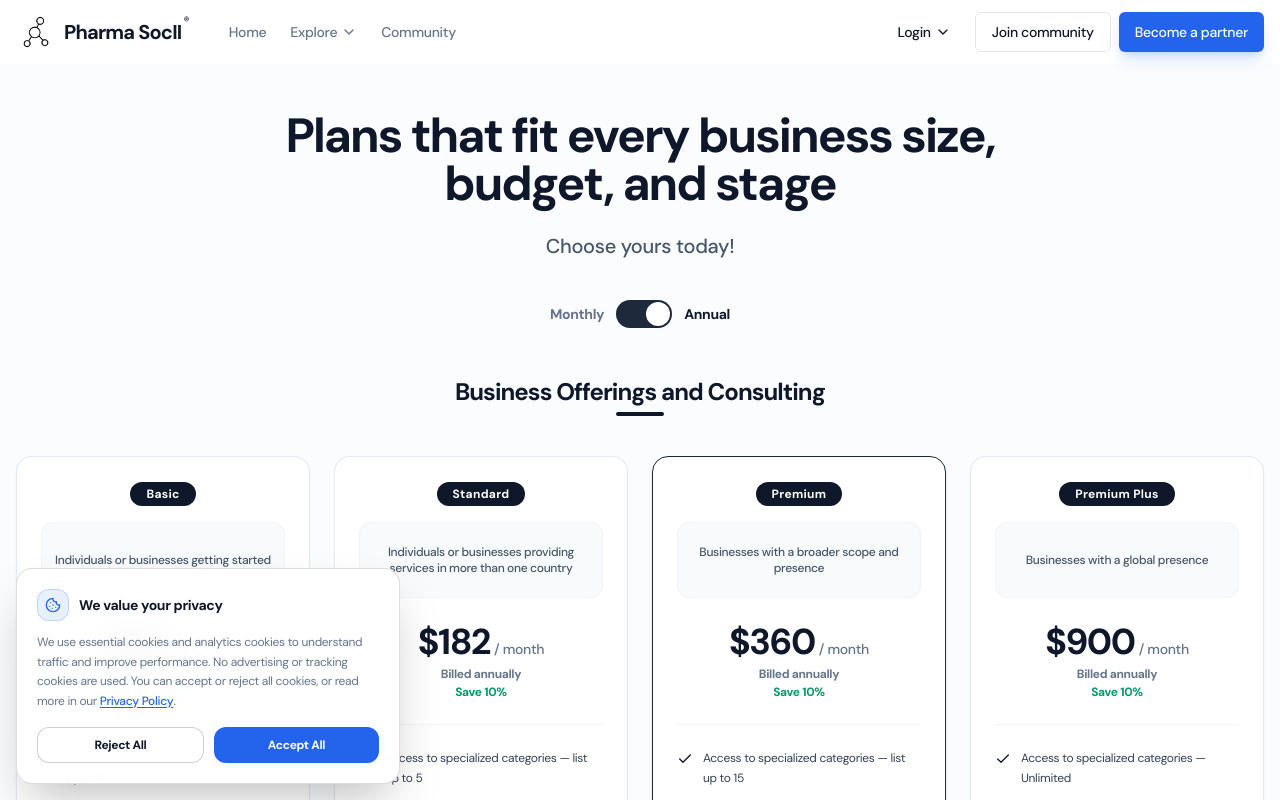
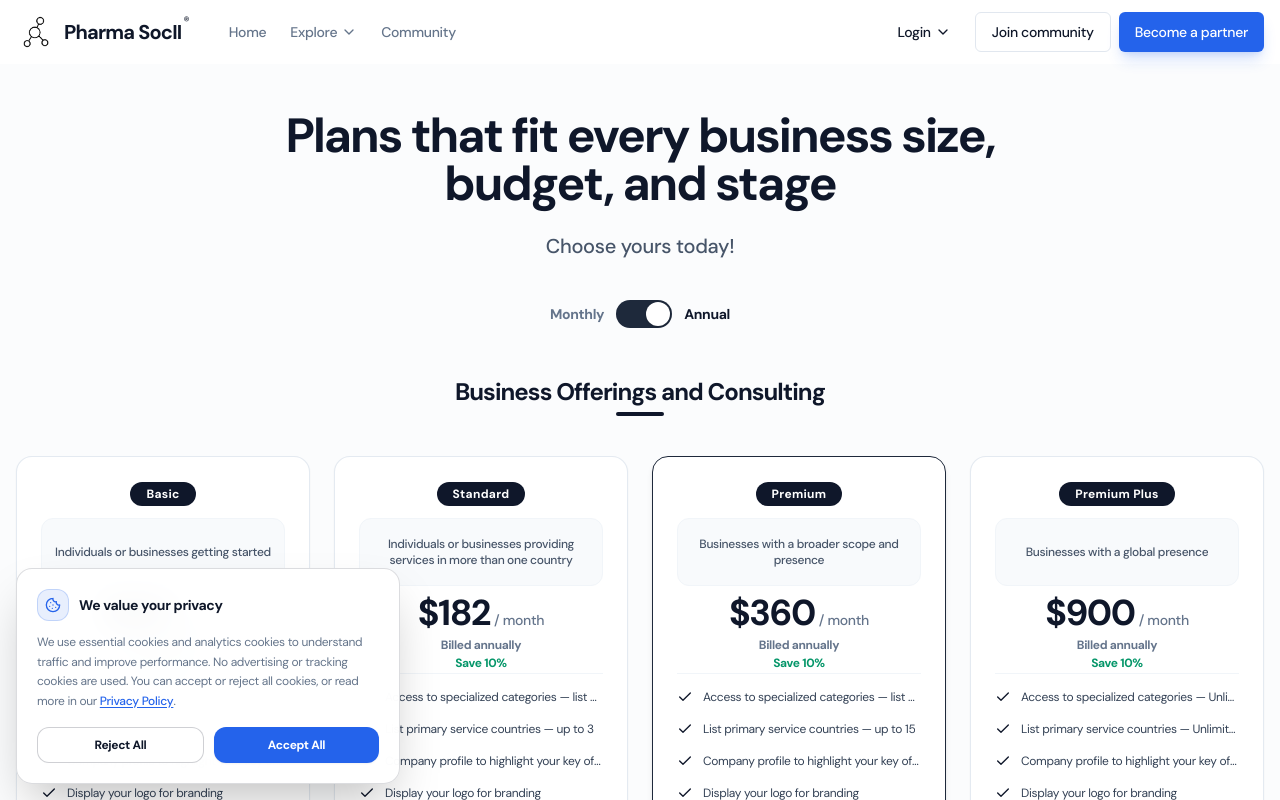
Before and after one commit to simran-kanda1/pharmasocii, a React (Vite) app: page /plans in a window 1280 px wide. Shown: the top 800 px of the page. Built offline with nearby package versions, Linux system fonts and the light colour scheme; no server answers; the database is empty.

Commit message:
fix(plans): align checkmarks and move extra feature boxes up across all four plan columns

```diff
--- a/src/pages/Plans.tsx
+++ b/src/pages/Plans.tsx
@@ -4,6 +4,15 @@ import { Check, ArrowRight } from "lucide-react";
 import { Button } from "@/components/ui/button";
 import { usePlansConfig, type PlanItem } from "@/hooks/usePlansConfig";
 import { HIDE_DIRECTORY_DATA_PREVIEW } from "@/lib/partnerListingPublic";
+
+const isExtraFeatureText = (f: string) => {
+    const lower = f.toLowerCase();
+    return lower.includes("extra feature") ||
+           lower.includes("landing page feature") ||
+           lower.includes("home page feature") ||
+           lower.includes("feature for increased visibility") ||
+           lower.includes("feature for maximum visibility");
+};
 
 export default function Plans() {
     const navigate = useNavigate();
@@ -99,7 +108,7 @@ export default function Plans() {
                                     isYearly={isYearly && group.hasAnnualToggle}
                                     showDiscountTag={group.hasAnnualToggle}
                                     hasGroupExtraFeatures={group.plans.some((p) =>
-                                        p.features.some((f) => f.toLowerCase().includes("extra feature"))
+                                        p.features.some((f) => isExtraFeatureText(f))
                                     )}
                                 />
                             ))}
@@ -144,31 +153,27 @@ function PlanCard({
 }) {
     const displayPrice = isYearly ? plan.yearlyMonthlyPrice : plan.monthlyPrice;
 
-    const extraFeatures = plan.features.filter((f) =>
-        f.toLowerCase().includes("extra feature")
-    );
-    const standardFeatures = plan.features.filter(
-        (f) => !f.toLowerCase().includes("extra feature")
-    );
+    const extraFeatures = plan.features.filter((f) => isExtraFeatureText(f));
+    const standardFeatures = plan.features.filter((f) => !isExtraFeatureText(f));
 
     return (
         <div className={`relative flex flex-col justify-between rounded-2xl bg-white border ${plan.isFeatured ? "border-slate-800 shadow-md" : "border-slate-200/90 shadow-sm"} p-6 transition-all hover:shadow-md`}>
             {/* Top Badge */}
-            <div className="text-center mb-4 shrink-0">
+            <div className="text-center mb-3 shrink-0">
                 <span className="inline-block bg-slate-900 text-white font-bold text-xs px-4 py-1 rounded-full tracking-wider">
                     {plan.badge}
                 </span>
             </div>
 
             {/* Subtitle Box - fixed height and centered so prices always align across all cards */}
-            <div className="bg-slate-50 border border-slate-100 rounded-xl px-3 py-2 text-center mb-6 h-[76px] flex items-center justify-center shrink-0">
+            <div className="bg-slate-50 border border-slate-100 rounded-xl px-3 py-2 text-center mb-4 h-[68px] flex items-center justify-center shrink-0">
                 <p className="text-xs font-medium text-slate-600 leading-snug line-clamp-3">
                     {plan.subtitle}
                 </p>
             </div>
 
-            {/* Price Header - consistent min-height so extra feature slots / features align */}
-            <div className="text-center mb-6 pb-6 border-b border-slate-100 min-h-[84px] flex flex-col justify-center shrink-0">
+            {/* Price Header - consistent fixed height so extra feature slots align precisely */}
+            <div className="text-center mb-3 pb-3 border-b border-slate-100 h-[72px] flex flex-col justify-center shrink-0">
                 <div className="flex items-baseline justify-center gap-1">
                     <span className="text-3xl lg:text-4xl font-extrabold text-slate-900 tracking-tight">
                         ${displayPrice.toLocaleString('en-US', { minimumFractionDigits: 0, maximumFractionDigits: 0 })}
@@ -188,11 +193,11 @@ function PlanCard({
 
             {/* Features List */}
             <div className="flex-1 flex flex-col">
-                {/* Extra Feature Top Slot - strictly fixed height so standard features align 100% across all cards */}
+                {/* Extra Feature Top Slot - moved up closer to price, strictly fixed height and invisible spacer in non-extra columns */}
                 {hasGroupExtraFeatures && (
-                    <div className="h-[64px] mb-5 flex items-center shrink-0">
+                    <div className="h-[52px] mb-3 flex items-center shrink-0">
                         {extraFeatures.length > 0 ? (
-                            <div className="w-full h-full bg-blue-50/90 border border-blue-200/90 rounded-xl px-3 py-2 flex items-center gap-2.5 shadow-sm">
+                            <div className="w-full h-full bg-blue-50/90 border border-blue-200/90 rounded-xl px-3 py-1.5 flex items-center gap-2.5 shadow-sm">
                                 <Check className="w-4 h-4 text-blue-600 shrink-0" />
                                 <div className="text-[11px] leading-tight flex-1">
                                     <span className="font-bold text-blue-700 block uppercase tracking-wider text-[9px]">
@@ -204,17 +209,17 @@ function PlanCard({
                                 </div>
                             </div>
                         ) : (
-                            <div className="w-full h-full" />
+                            <div className="w-full h-full invisible" aria-hidden="true" />
                         )}
                     </div>
                 )}
 
-                {/* Standard Features */}
-                <div className="space-y-3 flex-1">
+                {/* Standard Features - identical row height and alignment across all 4 columns */}
+                <div className="space-y-2.5 flex-1">
                     {standardFeatures.map((feat, idx) => (
-                        <div key={idx} className="flex items-start gap-2.5 text-xs text-slate-700 leading-relaxed min-h-[20px]">
-                            <Check className="w-4 h-4 text-slate-900 shrink-0 mt-0.5" />
-                            <span>{feat}</span>
+                        <div key={idx} className="flex items-center gap-2.5 text-xs text-slate-700 leading-snug min-h-[22px]">
+                            <Check className="w-4 h-4 text-slate-900 shrink-0" />
+                            <span className="truncate">{feat}</span>
                         </div>
                     ))}
                 </div>
```
Also changed, not shown: 6 other files (tests, documents, lock files or other folders).
